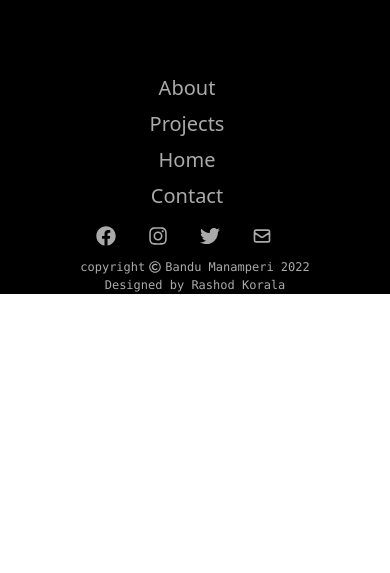
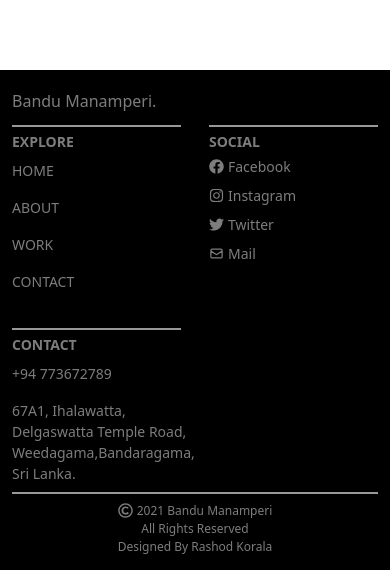
Before and after one commit to rashodkorala/bandumanamperi, a Next.js app: page /paintings in a window 390 px wide. Shown: the part 1385-1958 px from the top of the page. Before the commit the page ends 1679 px from the top, so only its background shows below. Built offline with nearby package versions, Linux system fonts and the light colour scheme.

Commit message:
added responsivesness to the footer

```diff
--- a/pages/index.tsx
+++ b/pages/index.tsx
@@ -8,7 +8,7 @@ import Gallery from "../src/Components/Gallery";
 
 export default function Home() {
   return (
-    <div>
+    <div className="flex flex-col">
       <Navbar />
       <Main />
       <About />
--- a/src/Components/Footer.tsx
+++ b/src/Components/Footer.tsx
@@ -12,57 +12,71 @@ const Footer = (props: Props) => {
   return (
     <div
       id="Footer"
-      className=" bg-black flex flex-col w-full  md:h-[70px] text-[#ffffffaa] justify-center items-center text-[12px]"
+      className=" bg-black flex flex-col w-full h-[500px] md:h-[300px] bottom-0 text-[#ffffff7d] justify-center items-staet text-[12px]md:text-[14px] lg:text-[16px] xl:text-[18px] 2xl:text-[20px]"
     >
-      <div className="hidden md:flex items-center font-mono">
-        <p className="flex items-center ">
-          copyright <FaRegCopyright size={12} className="mx-1" />
-          Bandu Manamperi 2022 | All Rights Reserved |{" "}
-          {"Designed by Rashod Korala "}
-        </p>
-      </div>
-      <div className="flex flex-col md:hidden">
-        <ul className="flex flex-col items-center justify-center text-xl ">
-          <li className="py-1 mr-4">About</li>
-          <li className="py-1 mr-4">Projects</li>
-          <li className="py-1 mr-4">Home</li>
-          <li className="py-1 mr-4">Contact</li>
-        </ul>
-        <div className="py-3">
-          {/* social media icons */}
-          <div>
-            <ul className="flex">
-              <li>
+
+      <div className="p-3">
+        <div className="py-3">Bandu Manamperi.</div>
+        <div className="grid grid-cols-2 justify-start items-start gap-7 md:grid-cols-3">
+          <div className="flex flex-col w-full h-full justify-start items-start border-t-2 border-[#c0c0c0ca]">
+            <h2 className="text-[14px] font-bold pt-1">EXPLORE</h2>
+            <ul className="flex flex-col text-[14px]">
+              <li className="px-0 py-2 uppercase">Home</li>
+              <li className="px-0 py-2 uppercase">About</li>
+              <li className="px-0 py-2 uppercase">Work</li>
+              <li className="px-0 py-2 uppercase">Contact</li>
+            </ul>
+          </div>
+          <div className="flex flex-col w-full h-full justify-start items-start border-t-2 border-[#c0c0c0ca]">
+            <h2 className="text-[14px] font-bold pt-1">SOCIAL</h2>
+            <ul className="flex flex-col text-[14px]">
+              <li className="flex py-1 px-0 items-center">
                 <a href="/">
-                  <FaFacebook size={20} />
+                  <FaFacebook size={15} className=" mr-1" />
+                </a>
+                Facebook
+              </li>
+              <li className="flex py-1 px-0 items-center">
+                <a href="/">
+                  <FaInstagram size={15} className="mr-1" />
+                </a>
+                Instagram
+              </li>
+              <li className="flex py-1 px-0 items-center">
+                <a href="/">
+                  <FaTwitter size={15} className="mr-1" />
+                </a>
+                Twitter
+              </li>
+              <li className="flex py-1 px-0 items-center">
+                <a href="/">
+                  <HiOutlineMail size={15} className="mr-1" />
                 </a>{" "}
+                Mail
               </li>
-              <li>
-                <a href="/">
-                  <FaInstagram size={20} />
-                </a>{" "}
-              </li>
-              <li>
-                <a href="/">
-                  <FaTwitter size={20} />
-                </a>{" "}
-              </li>
-              <li>
-                <a href="/">
-                  <HiOutlineMail size={20} />
-                </a>{" "}
+            </ul>
+          </div>
+          <div className="flex flex-col w-full h-full justify-start items-start border-t-2 border-[#c0c0c0ca]">
+            <h2 className="text-[14px] font-bold pt-1">CONTACT</h2>
+            <ul className="flex flex-col text-[14px]">
+              <li className="px-0 py-2">+94 773672789</li>
+              <li className="px-0 py-2">
+                67A1, Ihalawatta, Delgaswatta Temple Road,
+                Weedagama,Bandaragama, Sri Lanka.
               </li>
             </ul>
           </div>
         </div>
-        <p className="flex items-center text-center font-mono">
-          {" "}
-          copyright <FaRegCopyright size={12} className="mx-1" />
-          Bandu Manamperi 2022
-        </p>
-        <p className="text-center font-mono text-md">
-          Designed by Rashod Korala
-        </p>
+        <div className="flex flex-col justify-center items-center w-full border-t-2 border-[#c0c0c0ca] ">
+          <div className="flex flex-col justify-center items-center w-full h-full p-2 md:flex-row md:justify-around ">
+            <span className="text-[12px] flex items-center">
+              <FaRegCopyright size={15} className="mr-1" />
+              2021 Bandu Manamperi{" "}
+            </span>
+            <span className="text-[12px]">All Rights Reserved</span>
+            <span className="text-[12px]">Designed By Rashod Korala</span>
+          </div>
+        </div>
       </div>
     </div>
   );
--- a/src/Components/Gallery.tsx
+++ b/src/Components/Gallery.tsx
@@ -29,8 +29,8 @@ const images = createImage();
 const Gallery = () => {
   // const images = createImage();
   return (
-    <div className="w-full bg-black">
-      <div className="max-w-[1300px] mx-auto px-4 flex flex-col justify-center h-full text-white xsm:px-5">
+    <div className="w-full bg-white">
+      <div className="max-w-[1300px] mx-auto px-4 flex flex-col justify-center h-full text-black xsm:px-5">
         <h1 className="font-bold text-3xl xsm:text-4xl sm:text-5xl">Gallery</h1>
         <div className="columns-3 gap-3 mx-auto space-y-3 py-28">
           {images.map((image) => (
--- a/src/Components/Home.tsx
+++ b/src/Components/Home.tsx
@@ -1,13 +1,11 @@
-import React from "react";
-import { MdChevronLeft, MdChevronRight } from "react-icons/md";
-import Slider from "./subComponents/imageSlideShow/Slider";
+import React from 'react'
 
-const Home = () => {
+type Props = {}
+
+const Home = (props: Props) => {
   return (
-    <div className="flex w-full h-screen bg-white justify-center items-center">
-      <Slider />
-    </div>
-  );
-};
+    <div>Home</div>
+  )
+}
 
-export default Home;
+export default Home
--- a/src/Components/subComponents/imageSlideShow/Slider.jsx
+++ b/src/Components/subComponents/imageSlideShow/Slider.jsx
@@ -1,63 +1,55 @@
 import React, { useState } from "react";
 import { MdChevronLeft, MdChevronRight } from "react-icons/md";
 
-const imageData = [
-  {
-    id: 1,
-    img: "https://picsum.photos/id/15/1600/800",
-    title: "Title 1",
-    description: "Description 1",
-  },
-  {
-    id: 2,
-    img: "https://picsum.photos/id/16/1600/800",
-    title: "Title 2",
-    description: "Description 2",
-  },
-  {
-    id: 3,
-    img: "https://picsum.photos/1600/800?random=3",
-    title: "Title 3",
-    description: "Description 3",
-  },
-  {
-    id: 4,
-    img: "https://picsum.photos/1600/800?random=4",
-    title: "Title 4",
-    description: "Description 4",
-  },
-];
+function createImage(width, height) {
+  const images = [];
+
+  for (let index = 0; index < 5; index++) {
+    //different sizes of images
+
+    images.push({
+      id: index + "",
+      img:
+        "https://picsum.photos/" +
+        width +
+        "/" +
+        height +
+        "/" +
+        "?random=" +
+        index,
+      width: width,
+      height: height,
+      view: "desktop",
+    });
+  }
+  return images;
+}
 
 const Slider = () => {
-  const [current, setCurrent] = useState(0);
 
-  const length = imageData.length;
+  const imageData = createImage(1800, 600);
+  const imageDataMobile = createImage(400,200);
+
   const slideLeft = () => {
     // setCurrent(current === 0 ? length - 1 : current - 1);
-    let slide = document.getElementById("slider");
+    let slide = document.getElementById("sliderdesktop");
     slide.scrollLeft -= slide.offsetWidth;
-    current === 0 ? setCurrent(length - 1) : setCurrent(current - 1);
-    //add fade animation to the component here
+
+    let slideMobile = document.getElementById("slidermobile");
+    slideMobile.scrollLeft -= slideMobile.offsetWidth;
   };
 
   const slideRight = () => {
     // setCurrent(current === length - 1 ? 0 : current + 1);
-    let slide = document.getElementById("slider");
+    let slide = document.getElementById("sliderdesktop");
     slide.scrollLeft += slide.offsetWidth;
-    current === length - 1 ? setCurrent(0) : setCurrent(current + 1);
-    //add fade animation to the component here
+
+    let slideMobile = document.getElementById("slidermobile");
+    slideMobile.scrollLeft += slideMobile.offsetWidth;
   };
-  //added timout to the slide to give it time to scroll
-  setInterval(() => {
-    if (current === length - 1) {
-      setCurrent(0);
-    } else {
-      setCurrent(current + 1);
-    }
-  }, 5000);
 
   return (
-    <div className="bg-blue-300 flex justify-center items-center max-w-[1600px]">
+    <div className="bg-blue-300 flex justify-center items-center w-full mx-auto">
       <div className="relative">
         <MdChevronLeft
           onClick={slideLeft}
@@ -65,8 +57,8 @@ const Slider = () => {
         />
       </div>
       <div
-        id="slider"
-        className="flex flex-row overflow-x-scroll scroll whitespace-nowrap scroll-smooth snap-mandatory snap-x scrollbar-hide"
+        id="sliderdesktop"
+        className=" hidden md:flex md:flex-row overflow-x-scroll scroll whitespace-nowrap scroll-smooth snap-mandatory snap-x scrollbar-hide "
       >
         {/* <img
           id="slideImg"
@@ -74,8 +66,36 @@ const Slider = () => {
           alt=""
           className="transition duration-500 ease-in-out transform"
         /> */}
+        {/* in mobile view load mobile images
+      and in desktop view load desktop images */}
         {imageData.map((image) => (
-          <img src={image.img} className="bg-black snap-center" />
+          <img
+            key={image.id}
+            src={image.img}
+            alt=""
+            className="transition duration-500 ease-in-out transform snap-center"
+          />
+        ))}
+      </div>
+      <div
+        id="slidermobile"
+        className="flex flex-row overflow-x-scroll scroll whitespace-nowrap scroll-smooth snap-mandatory snap-x scrollbar-hide md:hidden"
+      >
+        {/* <img
+          id="slideImg"
+          src={imageData[current].img}
+          alt=""
+          className="transition duration-500 ease-in-out transform"
+        /> */}
+        {/* in mobile view load mobile images
+      and in desktop view load desktop images */}
+        {imageDataMobile.map((image) => (
+          <img
+            key={image.id}
+            src={image.img}
+            alt=""
+            className="transition duration-500 ease-in-out transform snap-center"
+          />
         ))}
       </div>
       <div className="relative bg-black" onClick={slideRight}>
```
Also changed, not shown: src/Components/subComponents/ArtistCv.jsx (added).
